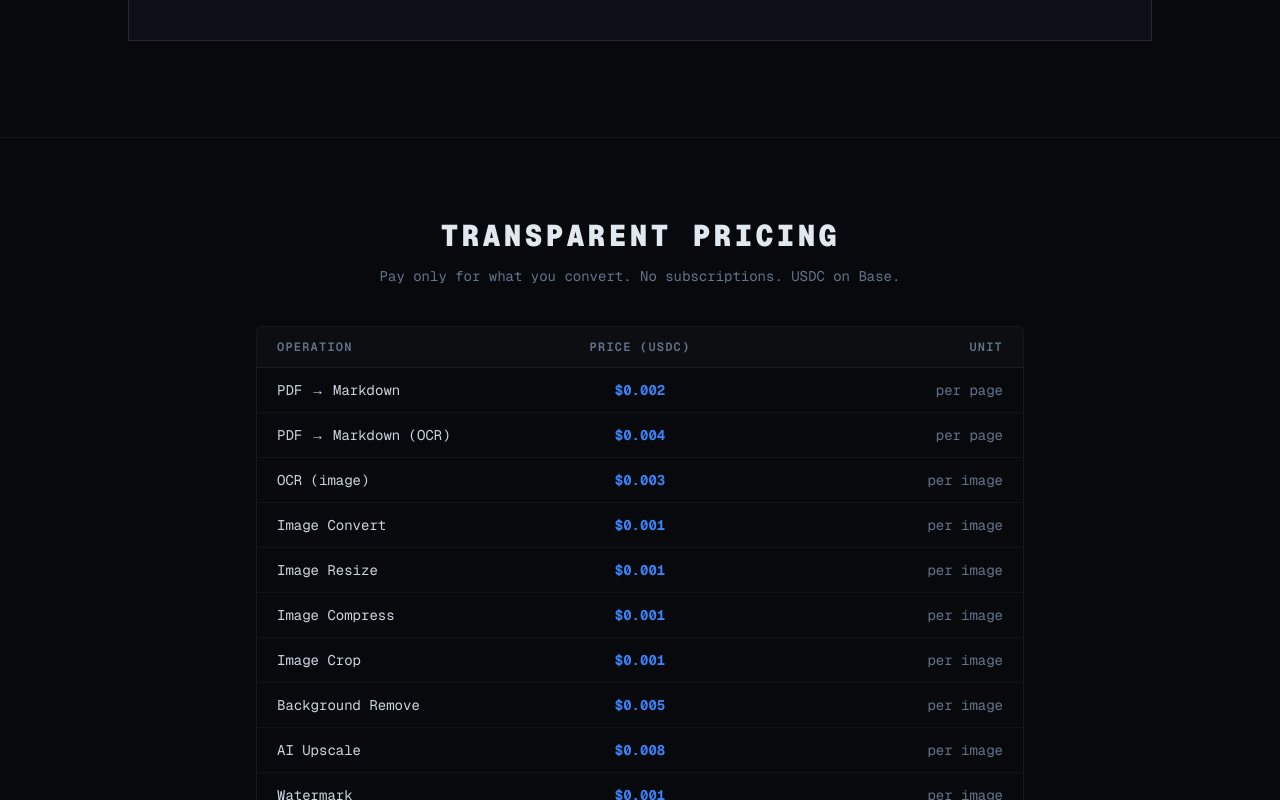
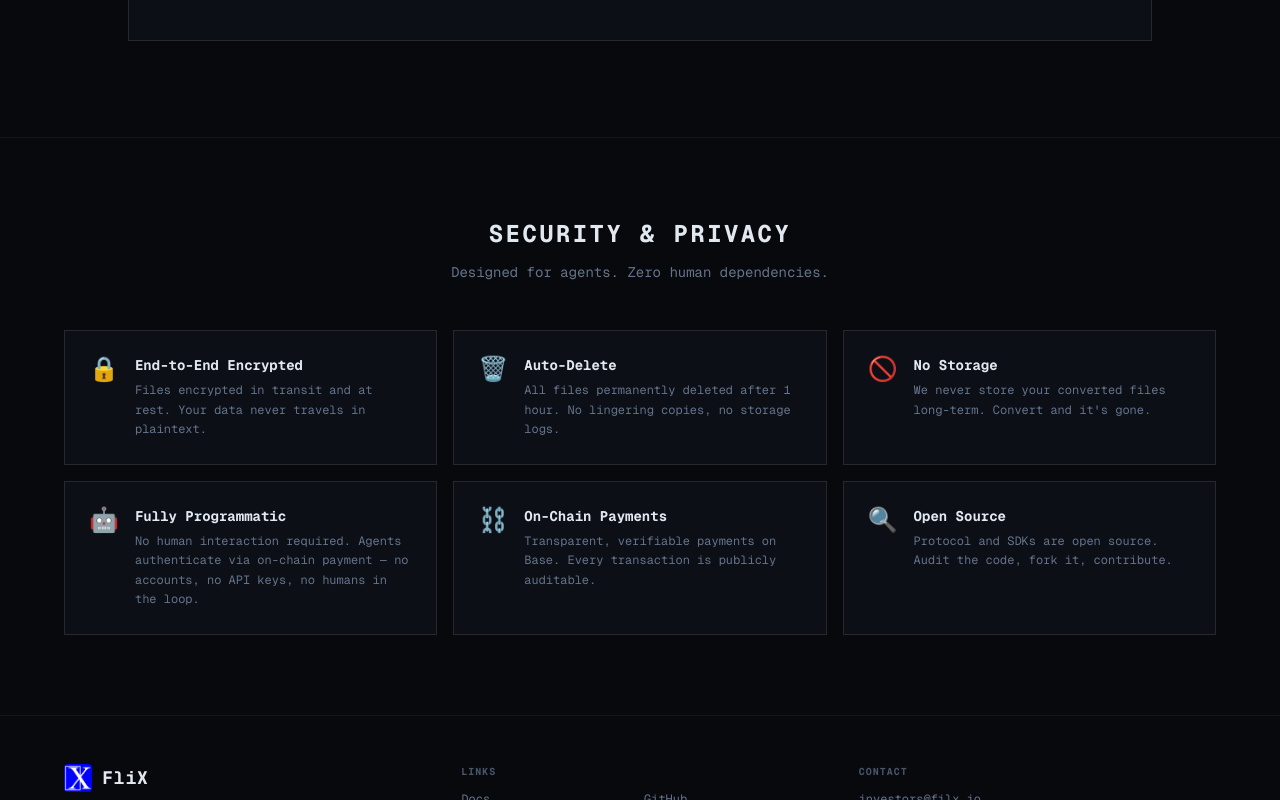
Before and after one commit to filx-io/filx, a Next.js app in the folder frontend/: page / in a window 1280 px wide. Shown: the part 8260-9060 px from the top of the page. Built offline with nearby package versions, Linux system fonts and the light colour scheme; no server answers.

Commit message:
remove Transparent Pricing section

```diff
--- a/frontend/app/page.tsx
+++ b/frontend/app/page.tsx
@@ -9,7 +9,6 @@ import { AgentSnippet } from "@/components/agent-snippet";
 import { UseCases } from "@/components/use-cases";
 import { Integrations } from "@/components/integrations";
 import { MarketOpportunity } from "@/components/market-opportunity";
-import { PricingTable } from "@/components/pricing-table";
 import { Security } from "@/components/security";
 import { Footer } from "@/components/footer";
 
@@ -27,7 +26,6 @@ export default function HomePage() {
       <UseCases />
       <Integrations />
       <MarketOpportunity />
-      <PricingTable />
       <Security />
       <Footer />
     </main>
```
